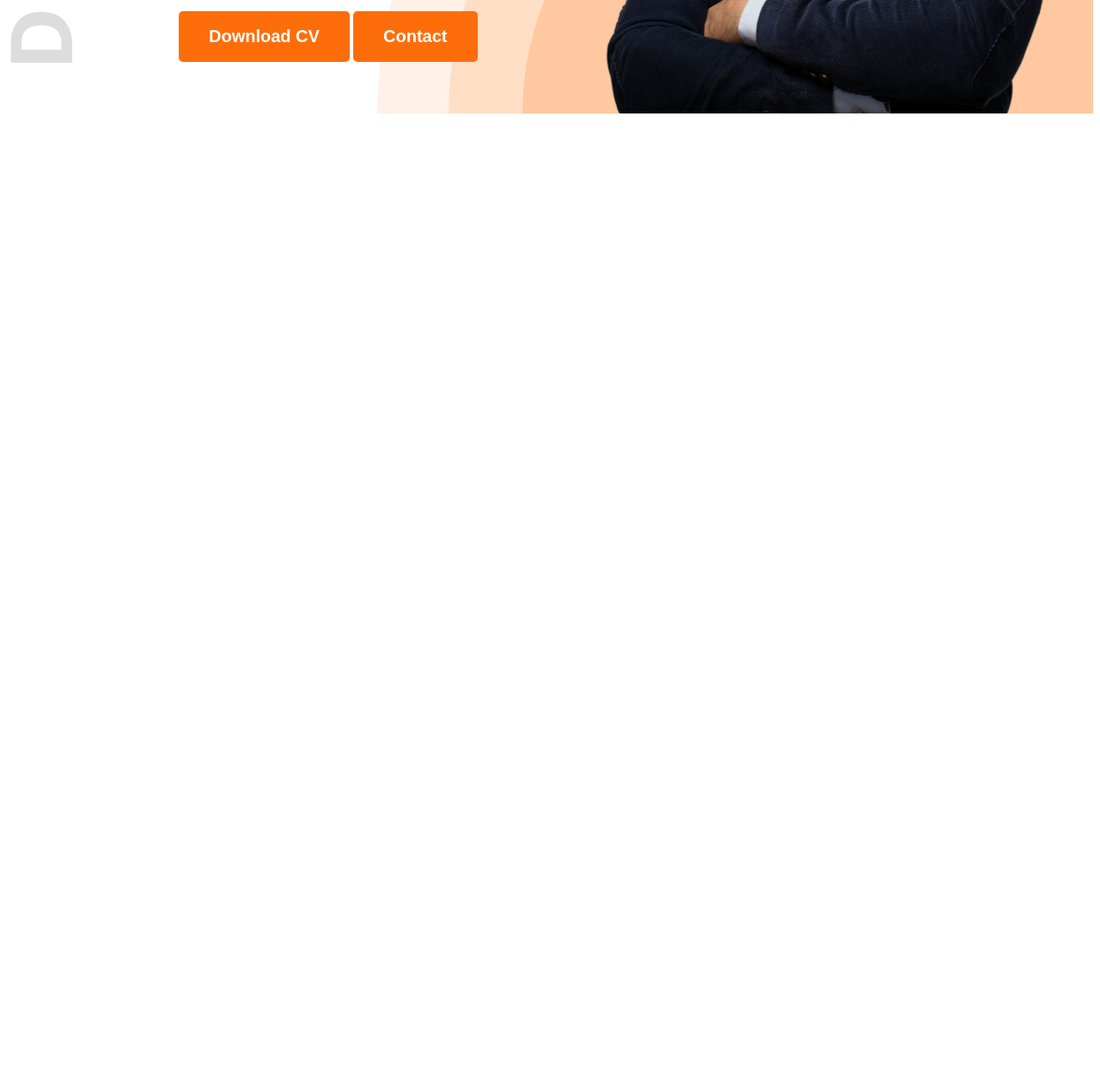
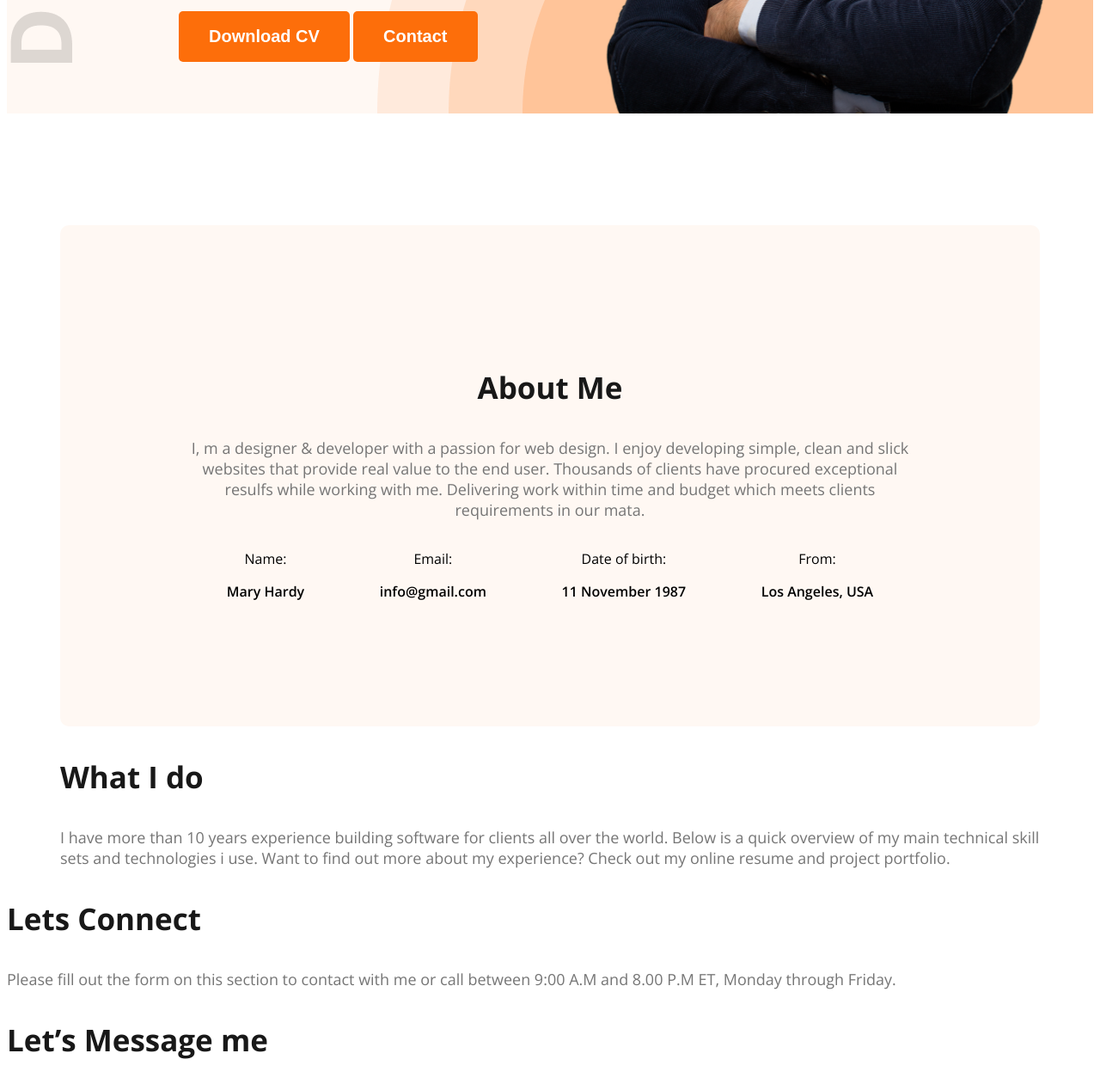
Before and after one commit to akramhossenpramio/web-developer-portfolio, a plain HTML site: page index.html in a window 1280 px wide. Shown: the part 698-1966 px from the top of the page at 86% size. Before the commit the page ends 838 px from the top, so only its background shows below. Drawn offline with nearby package versions, Linux system fonts and the light colour scheme.

Commit message:
added about me section

```diff
--- a/Styles/portfolio.css
+++ b/Styles/portfolio.css
@@ -9,6 +9,9 @@
 
 
 /* shared style */
+.secondary-bg{
+    background-color: #FFF8F3;
+}
 .text-primary{
     color: #FD6E0A;
 }
@@ -27,12 +30,30 @@
     border-radius: 5px;
 }
 
+.section-title{
+    font-size: 35px;
+    font-weight: bold;
+    color: #181818;
+}
+
+.section-description{
+    font-size: 18px;
+    color: #757575;
+}
+
+
+
+
 /* header */
 .header{
     background-image: url('../images/developer.png'), url(../images/header_bg.png);
     background-repeat: no-repeat;
     background-position: top left, bottom right;
 }
+
+
+
+
 /* Nav Styles */
 nav{
     display: flex;
@@ -62,6 +83,8 @@
 }
 
 
+
+
 /* banner styles */
 .banner{
     display: flex;
@@ -84,3 +107,30 @@
 .banner-profile-pic{
     width: 580px;
 }
+
+
+
+/* main styles */
+main{
+    max-width: 1140px;
+    margin: 0 auto;
+}
+
+
+
+
+/* about styles */
+.about{
+    border-radius: 10px;
+    padding: 130px 150px;
+    text-align: center;
+    margin-top: 130px;
+}
+
+.about-items{
+    display: flex;
+    justify-content: space-around;
+}
+.item-description{
+    font-weight: 600;
+}
--- a/index.html
+++ b/index.html
@@ -11,7 +11,7 @@
     <link rel="stylesheet" href="Styles/portfolio.css">
 </head>
 <body class="open-sans-normal">
-    <header class="header">
+    <header class="header secondary-bg">
         <nav>
             <h3 class="nav-title">Ma<span class="text-primary">r</span>y</h3>
             <ul>
@@ -34,9 +34,56 @@
 
     </header>
     <main>
+        <section class="about secondary-bg">
+            <h3 class="section-title">About Me</h3>
+            <p class="section-description">I, m a designer & developer with a passion for web design. I enjoy developing simple, clean and slick websites that provide real value to the end user. Thousands of clients have procured exceptional resulfs while working with me. Delivering work within time and budget which meets clients requirements in our mata.
+            </p>
+            <div class="about-items">
+                <!-- .about-item*4>p.item-title+p.item-description -->
+                 <div class="about-item">
+                    <p class="item-title">Name:</p>
+                    <p class="item-description">Mary Hardy</p>
+                 </div>
+                 <div class="about-item">
+                    <p class="item-title">Email:</p>
+                    <p class="item-description">info@gmail.com</p>
+                 </div>
+                 <div class="about-item">
+                    <p class="item-title">Date of birth:</p>
+                    <p class="item-description">11 November 1987</p>
+                 </div>
+                 <div class="about-item">
+                    <p class="item-title">From:</p>
+                    <p class="item-description">Los Angeles, USA</p>
+                 </div>
+            </div>
+
+        </section>
+
+
+
+
+
+        <section>
+            <h3 class="section-title">What I do</h3>
+            <p class="section-description">I have more than 10 years experience building software for clients all over the world. Below is a quick overview of my main technical skill sets and technologies i use. Want to find out more about my experience? Check out my online resume and project portfolio.</p>
+        </section>
 
     </main>
+
+
+
     <footer>
+        <div>
+            <h3 class="section-title">Lets Connect</h3>
+            <p class="section-description">Please fill out the form on this section to contact with me or call between 9:00 A.M and 8.00 P.M ET, Monday through Friday.</p>
+                </div>
+
+        <div>
+            <h3 class="section-title">Let’s Message me</h3>
+
+
+        </div>
 
     </footer>
 </body>
```
